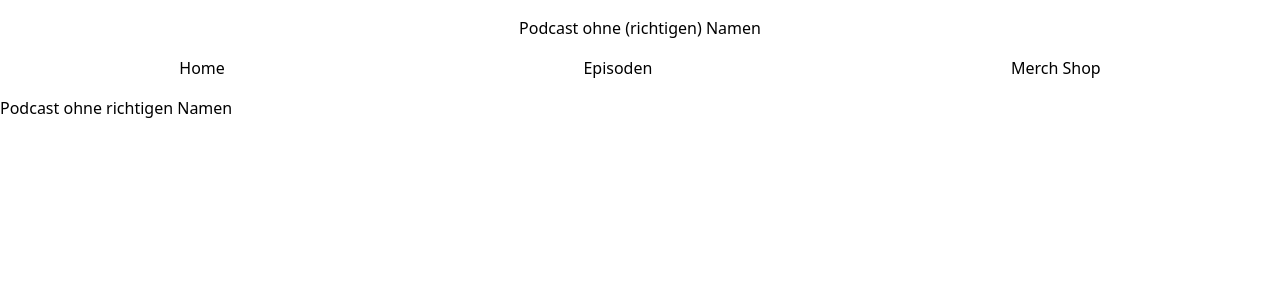
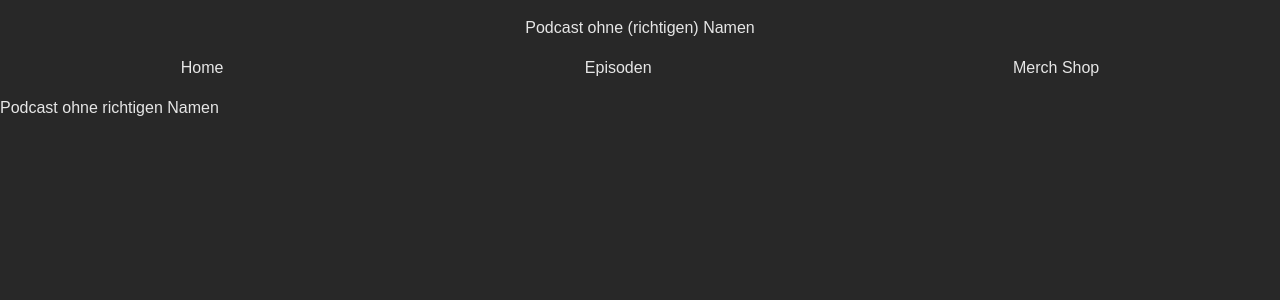
Before and after one commit to Wizzel1/podcast-ohne-richtigen-namen, a SvelteKit app: page / in a window 1280 px wide. Shown: the top 300 px of the page. Built offline with nearby package versions, Linux system fonts and the light colour scheme.

Commit message:
Add default background

```diff
--- a/src/app.css
+++ b/src/app.css
@@ -1,3 +1,10 @@
 @tailwind base;
 @tailwind components;
 @tailwind utilities;
+
+body {
+	font-family: 'DIN Alternate', sans-serif;
+	font-size: 16px;
+	background-color: rgb(40,40,40);
+    color: rgb(230,230,230);
+}
```
